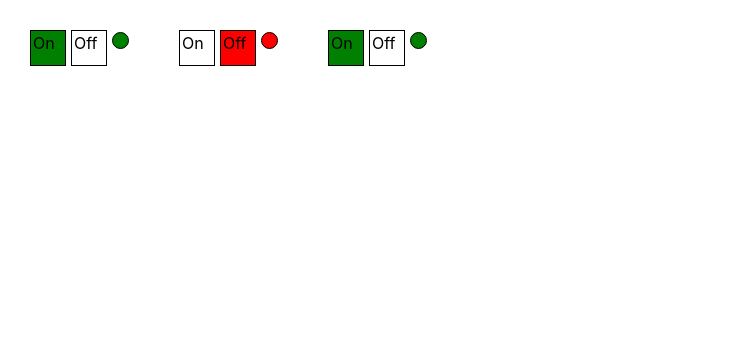
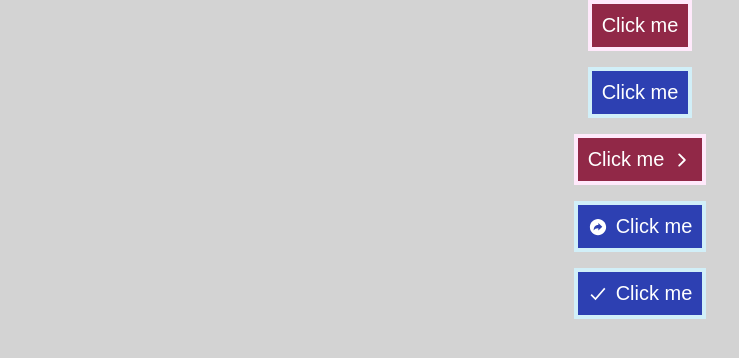
Before and after one commit to KombinatorVit/learn_react_repeat, a React (Create React App) app: page / in a window 1280 px wide. Shown: the top 358 px of the page, without its empty margins (0-739 px from the left). Built offline with nearby package versions, Linux system fonts and the light colour scheme.

Commit message:
Лимитирование пропсов в React компонентах

```diff
--- a/package.json
+++ b/package.json
@@ -10,8 +10,10 @@
     "@types/node": "^12.0.0",
     "@types/react": "^16.9.0",
     "@types/react-dom": "^16.9.0",
+    "classnames": "^2.3.2",
     "react": "^16.13.1",
     "react-dom": "^16.13.1",
+    "react-icons": "^4.4.0",
     "react-scripts": "3.4.1",
     "typescript": "~3.7.2"
   },
--- a/src/App.tsx
+++ b/src/App.tsx
@@ -1,46 +1,23 @@
-import React, {useState} from 'react';
-import './App.css';
-import {TasksPropsType, Todolist} from './Todolist';
-import {OnOff} from './OnOff';
+import Button from "./Button";
+import { IoArrowRedoCircleSharp, IoCheckmarkSharp } from "react-icons/io5";
 
+import "./styles.css";
+import React from 'react';
 
-export type FilteredType = 'all' | 'active' | 'completed'
-
-
-function App() {
-
-   const[tasks, setTasks]=useState<Array<TasksPropsType>>([
-        { id: 1, title: "HTML&CSS", isDone: true },
-        { id: 2, title: "JS", isDone: true },
-        { id: 3, title: "ReactJS", isDone: false },
-        { id: 4, title: "Redux", isDone: false },
-        { id: 5, title: "GraphQL", isDone: false }
-    ])
-
-    const[filter, setFilter] = useState<FilteredType>('all')
-
-    function removeTask(id:number){
- setTasks( tasks.filter(t => t.id !== id))
-    }
-
-    function changeFilter(value:FilteredType) {
-        setFilter(value)
-    }
-
-    let filteredTasks = tasks
-if(filter === 'active'){
-    filteredTasks = tasks.filter(t => !t.isDone)
-}
-    if(filter === 'completed'){
-        filteredTasks = tasks.filter(t => t.isDone)
-    }
+export default function App() {
     return (
         <div className="App">
-<OnOff on={true} />
-<OnOff on={false} />
-<OnOff on={true} />
+            <Button primary>Click me</Button>
+            <Button secondary>Click me</Button>
+            <Button primary arrow>
+                Click me
+            </Button>
+            <Button secondary icon={<IoArrowRedoCircleSharp />}>
+                Click me
+            </Button>
+            <Button secondary icon={<IoCheckmarkSharp />}>
+                Click me
+            </Button>
         </div>
     );
 }
-
-export default App;
--- /dev/null
+++ b/src/Button.tsx
@@ -0,0 +1,45 @@
+import cn from "classnames";
+import { ReactNode } from "react";
+import { IoChevronForwardOutline } from "react-icons/io5";
+import React from "react";
+
+type CommonButtonProps = {
+    children: string;
+    disabled?: boolean;
+};
+
+type PrimaryButtonProps = CommonButtonProps & {
+    primary: boolean;
+    arrow?: boolean;
+    secondary?: never;
+    icon?: never;
+};
+type SecondaryButtonProps = CommonButtonProps & {
+    secondary: boolean;
+    icon?: ReactNode;
+    primary?: never;
+    arrow?: never;
+};
+
+type ButtonProps = PrimaryButtonProps | SecondaryButtonProps;
+
+const Button = ({
+                    children,
+                    icon,
+                    disabled = false,
+                    arrow = false,
+                    primary = false,
+                    secondary = false
+                }: ButtonProps) => {
+    const classes = cn({ primary, secondary });
+
+    return (
+        <button className={classes} disabled={disabled}>
+            {icon}
+            <span>{children}</span>
+            {arrow && <IoChevronForwardOutline />}
+        </button>
+    );
+};
+
+export default Button;
--- /dev/null
+++ b/src/styles.css
@@ -0,0 +1,40 @@
+body {
+    background-color: lightgray;
+}
+
+.App {
+    display: flex;
+    flex-direction: column;
+    justify-content: center;
+    align-items: center;
+    gap: 1rem;
+}
+
+button {
+    --btn-bg: rgb(45, 164, 78);
+    --btn-hover: rgb(45, 130, 78);
+    --btn-border-color: white;
+
+    border: 4px solid var(--btn-border-color);
+    background-color: var(--btn-bg);
+    font-size: 1.25rem;
+    color: white;
+    padding: 0.5em;
+    outline: none;
+    display: inline-flex;
+    align-items: center;
+    gap: 0.5rem;
+}
+button:hover {
+    background-color: var(--btn-hover);
+}
+button.primary {
+    --btn-bg: rgb(145, 40, 71);
+    --btn-hover: rgb(195, 40, 71);
+    --btn-border-color: rgb(255, 233, 251);
+}
+button.secondary {
+    --btn-bg: rgb(45, 64, 178);
+    --btn-hover: rgb(45, 64, 78);
+    --btn-border-color: rgb(209, 239, 248);
+}
```
Also changed, not shown: 2 other files (tests, documents, lock files or other folders).
